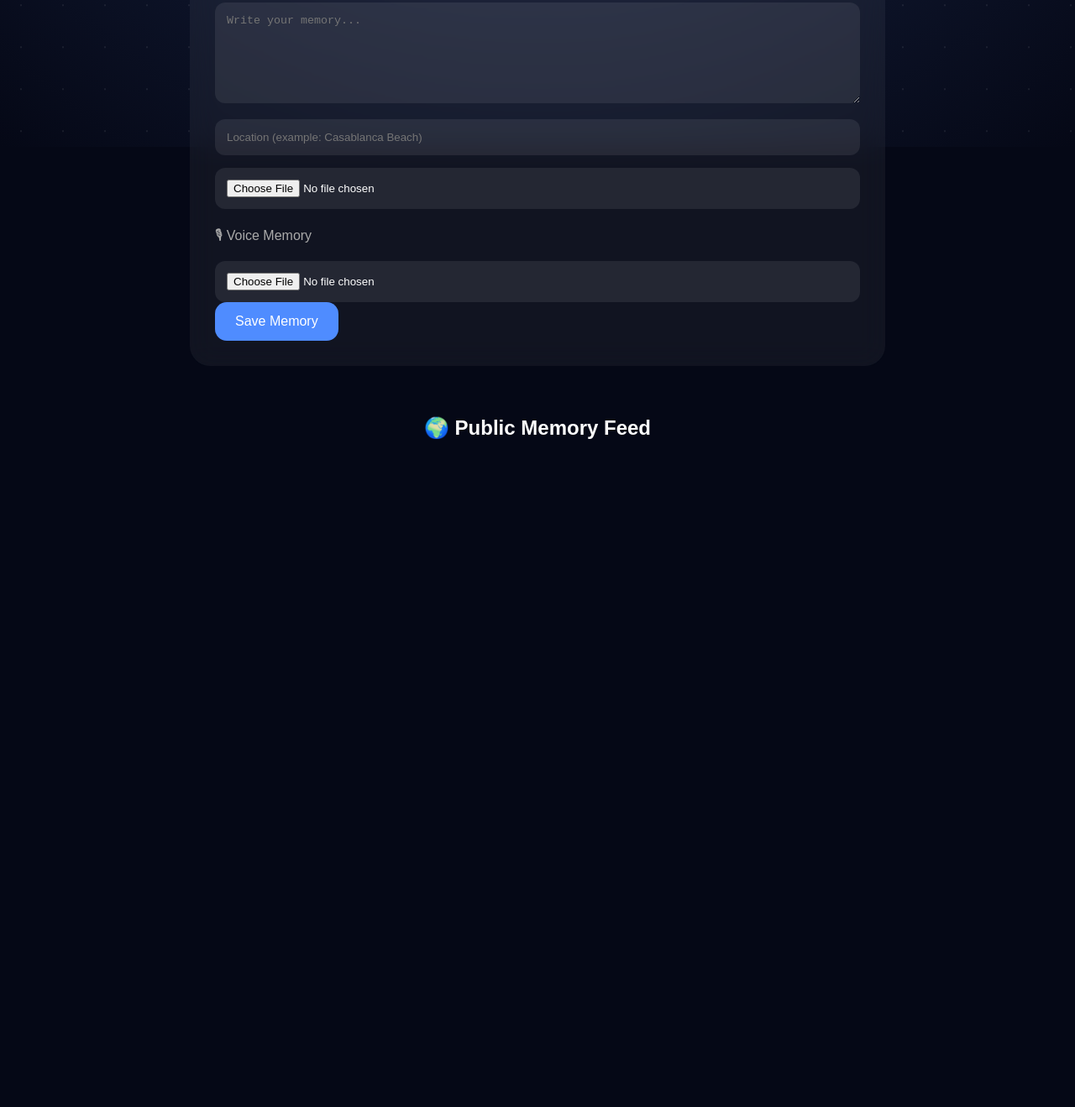
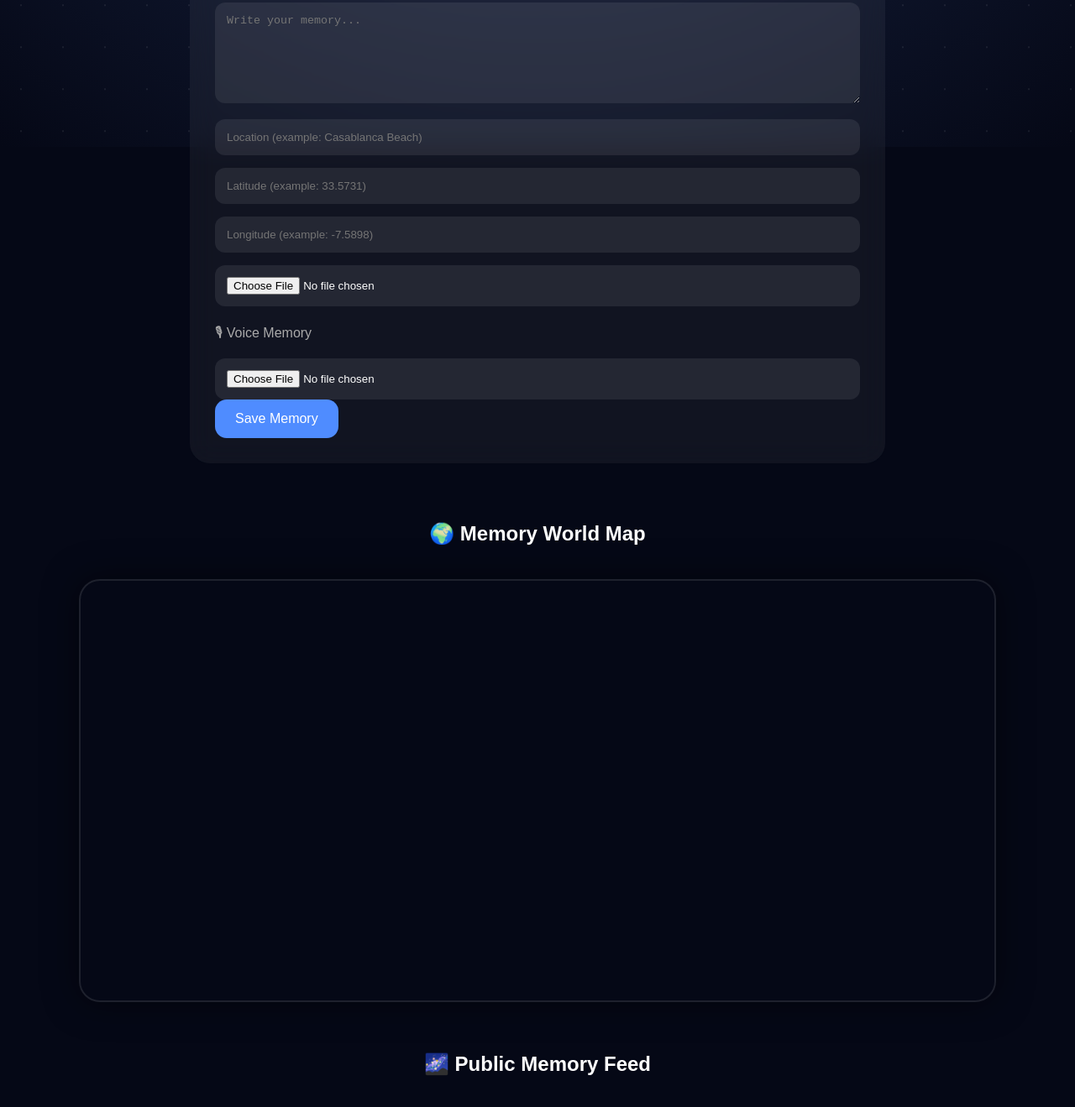
Before and after one commit to OuidadEs-soury/LifeFrame, a plain HTML site: page frontend/index.html in a window 1280 px wide. Shown: the part 625-1944 px from the top of the page at 84% size. Before the commit the page ends 1269 px from the top, so only its background shows below. Drawn offline with nearby package versions, Linux system fonts and the light colour scheme; no server answers.

```diff
--- a/frontend/index.html
+++ b/frontend/index.html
@@ -14,6 +14,12 @@
 
   <!-- CSS -->
   <link rel="stylesheet" href="style.css">
+
+  <!-- LEAFLET MAP -->
+  <link
+    rel="stylesheet"
+    href="https://unpkg.com/leaflet/dist/leaflet.css"
+  >
 
 </head>
 
@@ -32,7 +38,6 @@
   <!-- BACKGROUND -->
   <div class="bg"></div>
 
-  <!-- PARTICLES -->
   <div class="particles"></div>
 
   <!-- HERO -->
@@ -80,6 +85,20 @@
       placeholder="Location (example: Casablanca Beach)"
     >
 
+    <!-- LATITUDE -->
+    <input
+      type="number"
+      id="latitude"
+      placeholder="Latitude (example: 33.5731)"
+    >
+
+    <!-- LONGITUDE -->
+    <input
+      type="number"
+      id="longitude"
+      placeholder="Longitude (example: -7.5898)"
+    >
+
     <input
       type="file"
       id="imageFile"
@@ -101,14 +120,23 @@
 
   </section>
 
-  <!-- TITLE -->
-  <section class="explore-title">
+  <!-- MAP TITLE -->
+  <section class="map-title">
 
-    <h2>🌍 Public Memory Feed</h2>
+    <h2>🌍 Memory World Map</h2>
 
   </section>
 
-  <!-- TIMELINE -->
+  <!-- MAP -->
+  <div id="map"></div>
+
+  <!-- FEED -->
+  <section class="explore-title">
+
+    <h2>🌌 Public Memory Feed</h2>
+
+  </section>
+
   <section id="timeline"></section>
 
   <!-- MODAL -->
@@ -145,6 +173,9 @@
 
   </div>
 
+  <!-- LEAFLET -->
+  <script src="https://unpkg.com/leaflet/dist/leaflet.js"></script>
+
   <!-- JS -->
   <script src="app.js"></script>
 
--- a/frontend/style.css
+++ b/frontend/style.css
@@ -324,3 +324,42 @@
     font-size: 50px;
   }
 }
+/* MAP SECTION */
+
+.map-title {
+  text-align: center;
+  margin-top: 70px;
+}
+
+#map {
+
+  width: 85%;
+
+  height: 500px;
+
+  margin: 40px auto;
+
+  border-radius: 25px;
+
+  overflow: hidden;
+
+  border: 2px solid rgba(255,255,255,0.1);
+
+  box-shadow:
+    0 0 40px rgba(0,0,0,0.5);
+}
+
+/* LEAFLET POPUP */
+
+.leaflet-popup-content-wrapper {
+
+  background: #10172b;
+
+  color: white;
+
+  border-radius: 15px;
+}
+
+.leaflet-popup-tip {
+  background: #10172b;
+}
```
